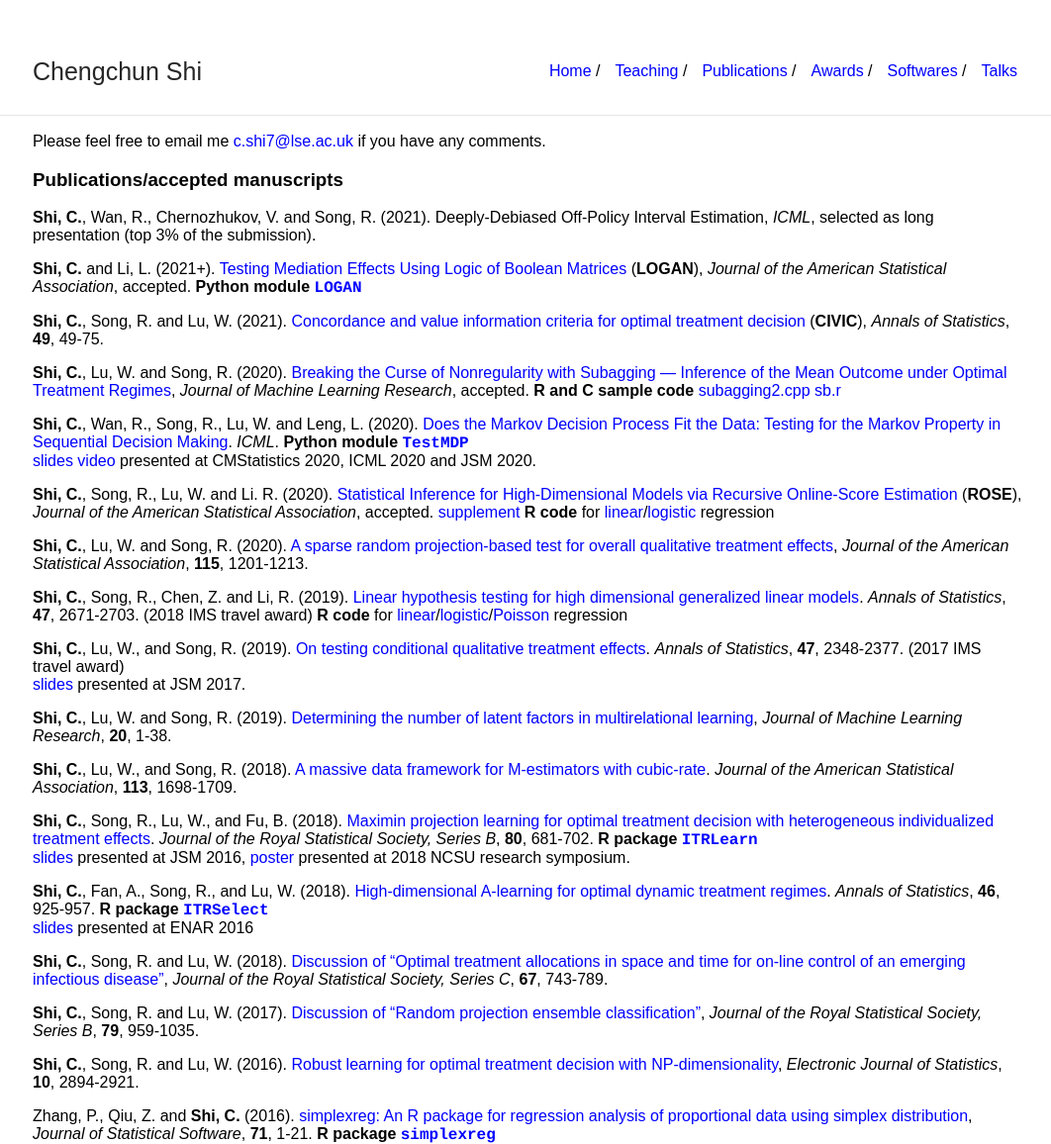
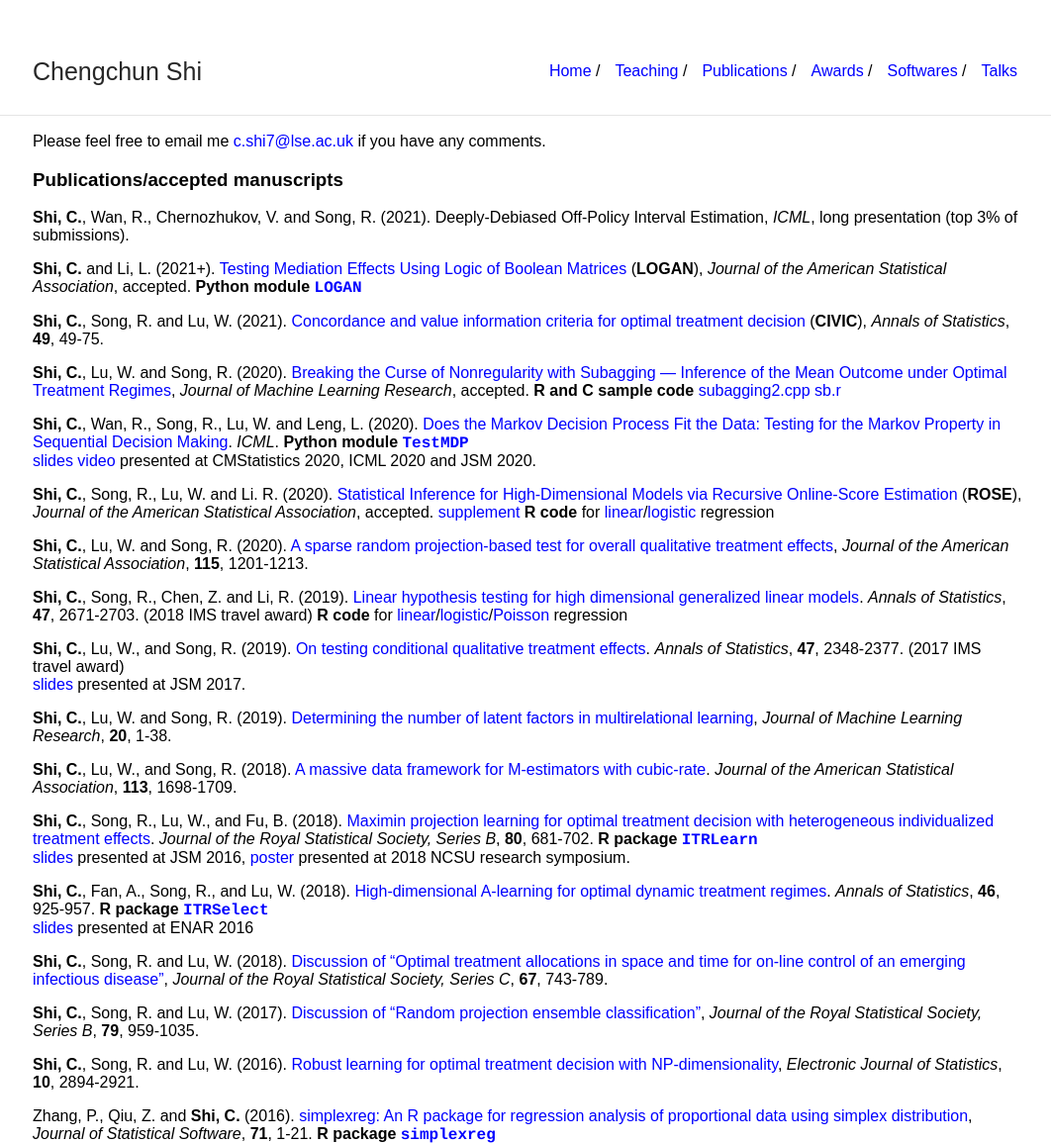
Before and after one commit to callmespring/callmespring.github.io, a Jekyll site: the page built from publication.md, in a window 1280 px wide. Shown: the whole page at 99% size, without its empty margins (107-1169 px from the left). Built offline with Jekyll 4.4.1, drawn with Linux system fonts in a browser that asks for light colours.

Commit message:
Update publication.md

```diff
--- a/publication.md
+++ b/publication.md
@@ -8,7 +8,7 @@ title: Publication
 Please feel free to email me <c.shi7@lse.ac.uk> if you have any comments.
 
 ### Publications/accepted manuscripts
-**Shi, C.**, Wan, R., Chernozhukov, V. and Song, R. (2021). Deeply-Debiased Off-Policy Interval Estimation, _ICML_, selected as long presentation (top 3% of the submission).
+**Shi, C.**, Wan, R., Chernozhukov, V. and Song, R. (2021). Deeply-Debiased Off-Policy Interval Estimation, _ICML_, long presentation (top 3% of submissions).
 
 **Shi, C.** and Li, L. (2021+). [Testing Mediation Effects Using Logic of Boolean Matrices](https://arxiv.org/abs/2005.04584) (**LOGAN**), _Journal of the American Statistical Association_, accepted.
 **Python module** [<span style="font-family:courier;">**LOGAN**</span>](https://github.com/callmespring/LOGAN)
```
